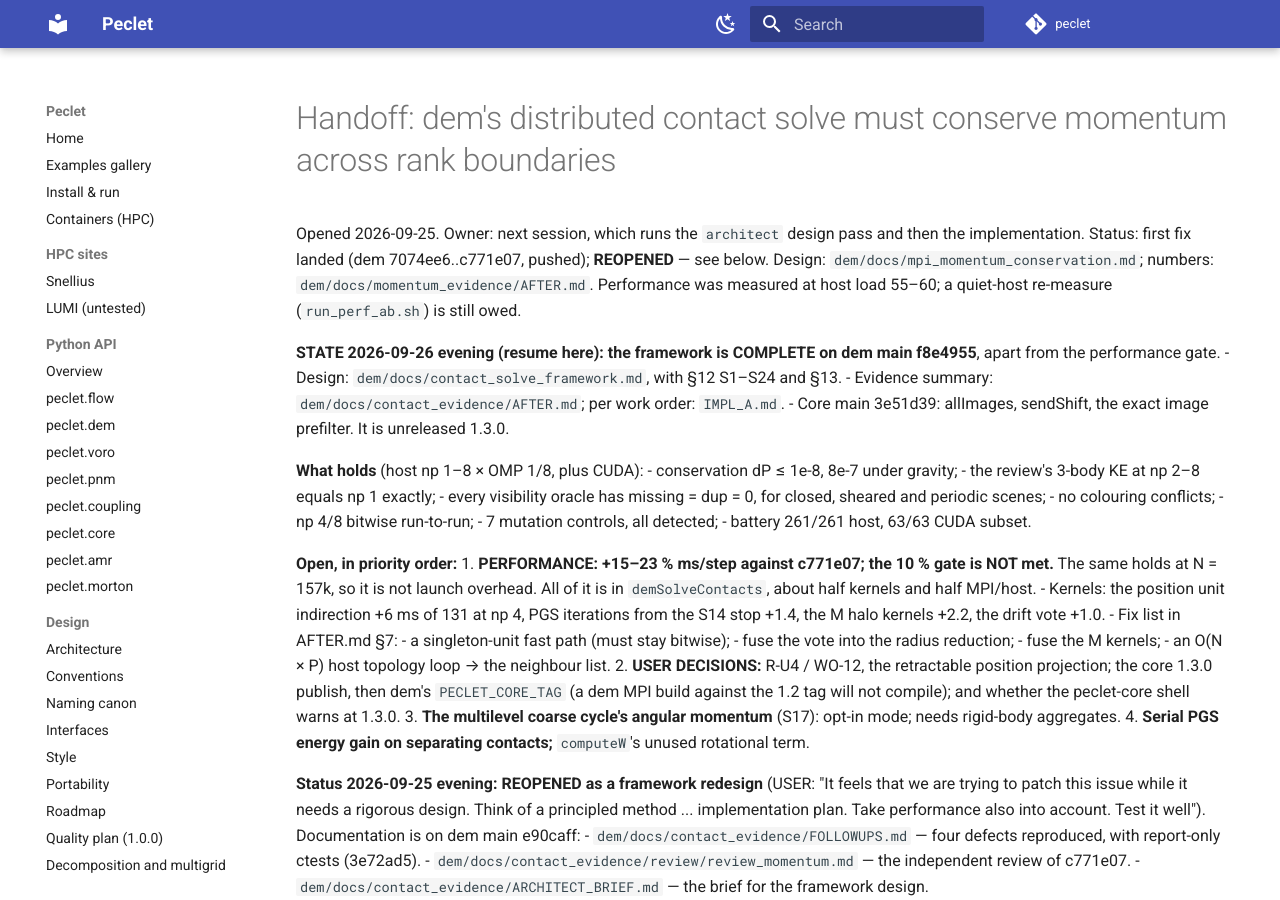
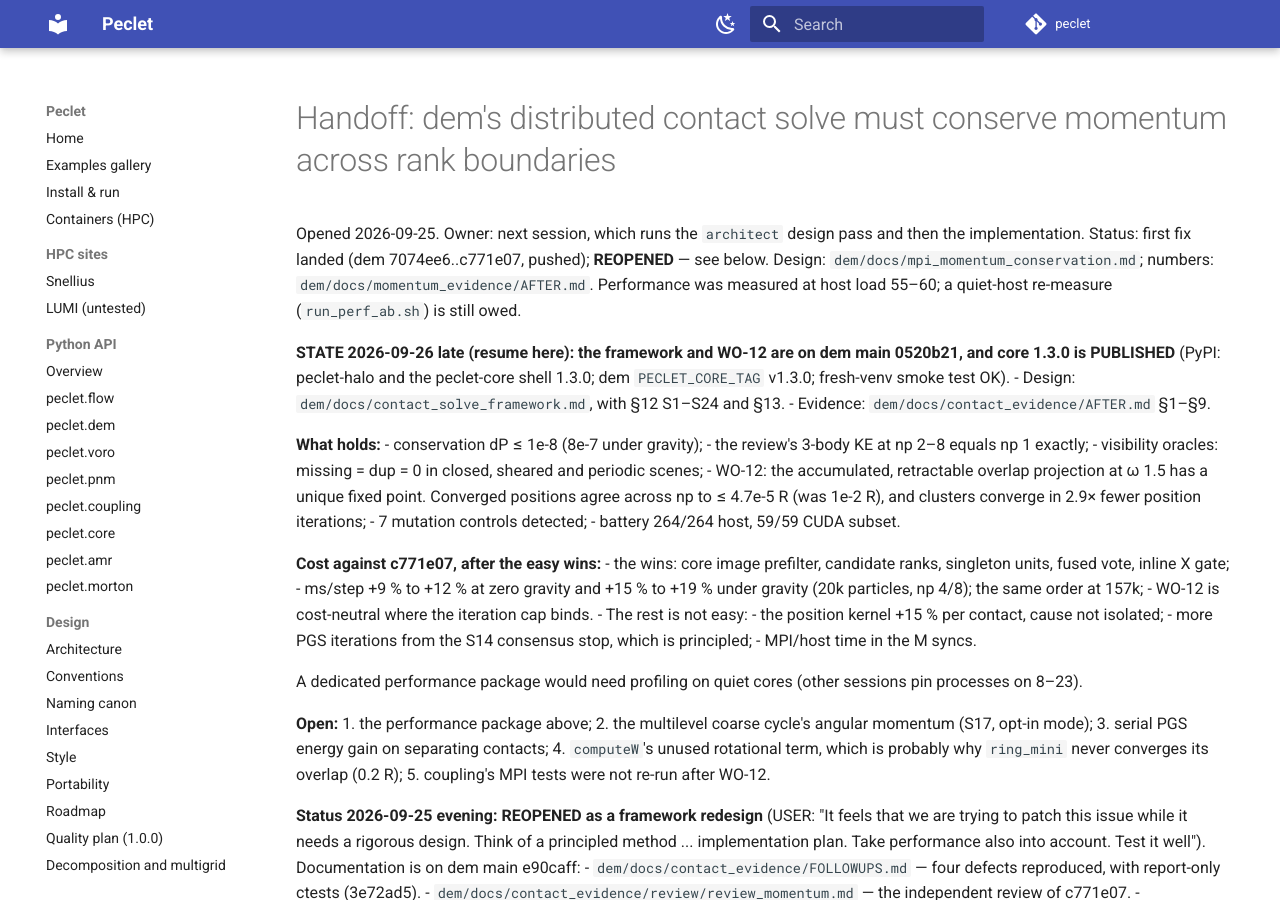
Before and after one commit to computational-chemical-engineering/peclet, an MkDocs documentation site: the page built from docs/HANDOFF_DEM_MPI_MOMENTUM.md, in a window 1280 px wide and 900 px high. Built offline with MkDocs 1.6.1 and Material for MkDocs 9.7.7, drawn with Linux system fonts in a browser that asks for light colours; comment, search, counter and statistics services are not loaded.

Commit message:
core 1.3.0 published (peclet-halo + peclet-core shell; CHANGELOG); dem 0520b21: WO-12 accumulated retractable overlap projection (unique fixed point, register; omega_pos=1 superseded), perf wins, PECLET_CORE_TAG v1.3.0; handoff; pointers
Co-Authored-By: Claude Opus 5.5 <noreply@anthropic.com>
Claude-Session: https://claude.ai/code/session_0145vVzMZ2ho61xpVzUerEZd

```diff
--- a/docs/HANDOFF_DEM_MPI_MOMENTUM.md
+++ b/docs/HANDOFF_DEM_MPI_MOMENTUM.md
@@ -5,38 +5,42 @@ implementation. Status: first fix landed (dem 7074ee6..c771e07, pushed); **REOPE
 numbers: `dem/docs/momentum_evidence/AFTER.md`. Performance was measured at host load 55–60; a quiet-host
 re-measure (`run_perf_ab.sh`) is still owed.
 
-**STATE 2026-09-26 evening (resume here): the framework is COMPLETE on dem main f8e4955**, apart
-from the performance gate.
+**STATE 2026-09-26 late (resume here): the framework and WO-12 are on dem main 0520b21, and core
+1.3.0 is PUBLISHED** (PyPI: peclet-halo and the peclet-core shell 1.3.0; dem `PECLET_CORE_TAG`
+v1.3.0; fresh-venv smoke test OK).
 - Design: `dem/docs/contact_solve_framework.md`, with §12 S1–S24 and §13.
-- Evidence summary: `dem/docs/contact_evidence/AFTER.md`; per work order: `IMPL_A.md`.
-- Core main 3e51d39: allImages, sendShift, the exact image prefilter. It is unreleased 1.3.0.
+- Evidence: `dem/docs/contact_evidence/AFTER.md` §1–§9.
 
-**What holds** (host np 1–8 × OMP 1/8, plus CUDA):
-- conservation dP ≤ 1e-8, 8e-7 under gravity;
+**What holds:**
+- conservation dP ≤ 1e-8 (8e-7 under gravity);
 - the review's 3-body KE at np 2–8 equals np 1 exactly;
-- every visibility oracle has missing = dup = 0, for closed, sheared and periodic scenes;
-- no colouring conflicts;
-- np 4/8 bitwise run-to-run;
-- 7 mutation controls, all detected;
-- battery 261/261 host, 63/63 CUDA subset.
+- visibility oracles: missing = dup = 0 in closed, sheared and periodic scenes;
+- WO-12: the accumulated, retractable overlap projection at ω 1.5 has a unique fixed point.
+  Converged positions agree across np to ≤ 4.7e-5 R (was 1e-2 R), and clusters converge in 2.9×
+  fewer position iterations;
+- 7 mutation controls detected;
+- battery 264/264 host, 59/59 CUDA subset.
 
-**Open, in priority order:**
-1. **PERFORMANCE: +15–23 % ms/step against c771e07; the 10 % gate is NOT met.** The same holds at
-   N = 157k, so it is not launch overhead. All of it is in `demSolveContacts`, about half kernels
-   and half MPI/host.
-   - Kernels: the position unit indirection +6 ms of 131 at np 4, PGS iterations from the S14 stop
-     +1.4, the M halo kernels +2.2, the drift vote +1.0.
-   - Fix list in AFTER.md §7:
-     - a singleton-unit fast path (must stay bitwise);
-     - fuse the vote into the radius reduction;
-     - fuse the M kernels;
-     - an O(N × P) host topology loop → the neighbour list.
-2. **USER DECISIONS:** R-U4 / WO-12, the retractable position projection; the core 1.3.0 publish,
-   then dem's `PECLET_CORE_TAG` (a dem MPI build against the 1.2 tag will not compile); and
-   whether the peclet-core shell warns at 1.3.0.
-3. **The multilevel coarse cycle's angular momentum** (S17): opt-in mode; needs rigid-body
-   aggregates.
-4. **Serial PGS energy gain on separating contacts;** `computeW`'s unused rotational term.
+**Cost against c771e07, after the easy wins:**
+- the wins: core image prefilter, candidate ranks, singleton units, fused vote, inline X gate;
+- ms/step +9 % to +12 % at zero gravity and +15 % to +19 % under gravity (20k particles, np 4/8);
+  the same order at 157k;
+- WO-12 is cost-neutral where the iteration cap binds.
+- The rest is not easy:
+  - the position kernel +15 % per contact, cause not isolated;
+  - more PGS iterations from the S14 consensus stop, which is principled;
+  - MPI/host time in the M syncs.
+
+  A dedicated performance package would need profiling on quiet cores (other sessions pin
+  processes on 8–23).
+
+**Open:**
+1. the performance package above;
+2. the multilevel coarse cycle's angular momentum (S17, opt-in mode);
+3. serial PGS energy gain on separating contacts;
+4. `computeW`'s unused rotational term, which is probably why `ring_mini` never converges its
+   overlap (0.2 R);
+5. coupling's MPI tests were not re-run after WO-12.
 
 **Status 2026-09-25 evening: REOPENED as a framework redesign** (USER: "It feels that we are trying to
 patch this issue while it needs a rigorous design. Think of a principled method ... implementation plan.
```
Also changed, not shown: CHANGELOG.md (+61 -0 lines), CLAUDE.md (+1 -1 lines), docs/DECISIONS.md (+3 -2 lines), docs/decisions/dem.md (+18 -1 lines).
